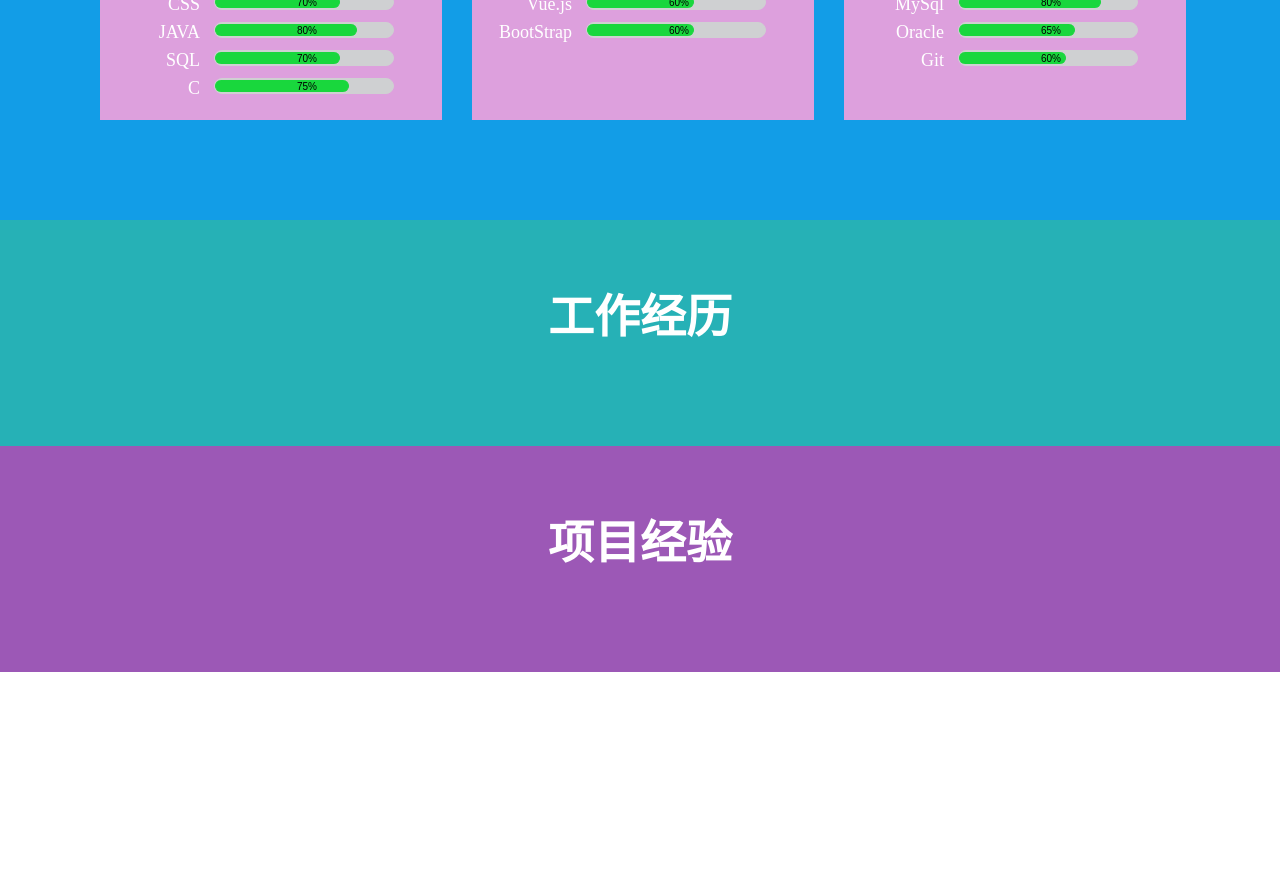
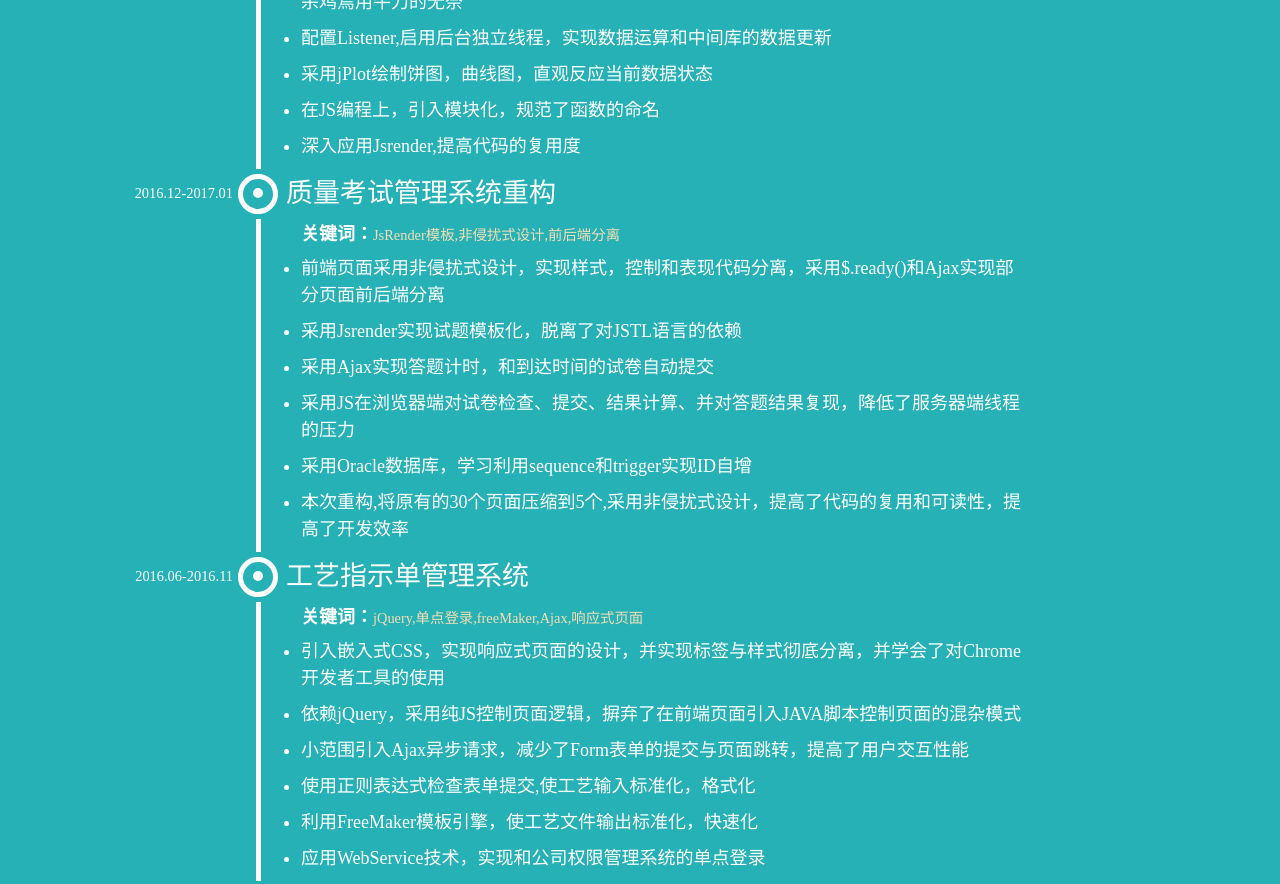
Before and after one commit to closertb/Denzel, a Vue app: page /#/Resume in a window 1280 px wide. Shown: the part 980-1864 px from the top of the page. Before the commit the page ends 1652 px from the top, so only its background shows below. Built offline with nearby package versions, Linux system fonts and the light colour scheme; sample sign-in values are in the browser's storage.

Commit message:
update my resume

```diff
--- a/src/components/MyResume.vue
+++ b/src/components/MyResume.vue
@@ -5,8 +5,8 @@
             <h1>个人简介</h1>
             <div class="info">
                 <ul class="simple">
-                    <li> <span>姓名</span>| 唐波--Denzel</li>
-                    <li> <span>手机</span>| 18628921913</li>
+                    <li> <span>姓名</span>| **--Denzel</li>
+                    <li> <span>手机</span>| 18628921***</li>
                     <li> <span>邮箱</span>| closertb@163.com</li>
                     <li> <span>学历</span>| 本科</li>
                     <li> <span>所在地</span>| 成都</li>
@@ -21,6 +21,72 @@
                     </p>
                 </ul>
             </div>
+            </div>
+        </section>
+          <section id="proj">
+            <h1>项目经验</h1>
+            <div class="space"></div>
+            <div class="skitem">
+                <div class="skborder">
+                    <div class="skdot"></div>
+                </div>
+                <h3>试验状态控制分析系统</h3>
+                <div class="skdate">2017.02-至今</div>
+                <div class="sum"><b>关键词：</b>jQuery插件,zTree,jPlot,SSH2，多线程</div>
+                <ul class="skdetail">
+                    <li>使用jQuery插件中的AutoSuggest,zTree,Tab等插件,丰富了页面表现形式，提升了用户交互</li>
+                    <li>采用SSH2框架实现后端行为、业务和数据操作的代码分离，但也体会到小系统用大框架的杀鸡焉用牛刀的无奈</li>
+                    <li>配置Listener,启用后台独立线程，实现数据运算和中间库的数据更新</li>
+                    <li>采用jPlot绘制饼图，曲线图，直观反应当前数据状态</li>
+                    <li>在JS编程上，引入模块化，规范了函数的命名</li>
+                    <li>深入应用Jsrender,提高代码的复用度</li>
+                </ul>
+            </div>
+              <div class="skitem">
+                <div class="skborder">
+                    <div class="skdot"></div>
+                </div>
+                <h3>质量考试管理系统重构</h3>
+                <div class="skdate">2016.12-2017.01</div>
+                <div class="sum"><b>关键词：</b>JsRender模板,非侵扰式设计,前后端分离</div>
+                <ul class="skdetail">
+                    <li>前端页面采用非侵扰式设计，实现样式，控制和表现代码分离，采用$.ready()和Ajax实现部分页面前后端分离</li>
+                    <li>采用Jsrender实现试题模板化，脱离了对JSTL语言的依赖</li>
+                    <li>采用Ajax实现答题计时，和到达时间的试卷自动提交</li>
+                    <li>采用JS在浏览器端对试卷检查、提交、结果计算、并对答题结果复现，降低了服务器端线程的压力</li>
+                    <li>采用Oracle数据库，学习利用sequence和trigger实现ID自增</li>
+                    <li>本次重构,将原有的30个页面压缩到5个,采用非侵扰式设计，提高了代码的复用和可读性，提高了开发效率</li>
+                </ul>
+            </div>
+             <div class="skitem">
+                <div class="skborder">
+                    <div class="skdot"></div>
+                </div>
+                <h3>工艺指示单管理系统</h3>
+                <div class="skdate">2016.06-2016.11</div>
+                <div class="sum"><b>关键词：</b>jQuery,单点登录,freeMaker,Ajax,响应式页面</div>
+                <ul class="skdetail">
+                    <li>引入嵌入式CSS，实现响应式页面的设计，并实现标签与样式彻底分离，并学会了对Chrome开发者工具的使用</li>
+                    <li>依赖jQuery，采用纯JS控制页面逻辑，摒弃了在前端页面引入JAVA脚本控制页面的混杂模式</li>
+                    <li>小范围引入Ajax异步请求，减少了Form表单的提交与页面跳转，提高了用户交互性能</li>
+                    <li>使用正则表达式检查表单提交,使工艺输入标准化，格式化</li>
+                    <li>利用FreeMaker模板引擎，使工艺文件输出标准化，快速化</li>
+                    <li>应用WebService技术，实现和公司权限管理系统的单点登录</li>
+                </ul>
+            </div>
+             <div class="skitem">
+                <div class="skborder">
+                    <div class="skdot"></div>
+                </div>
+                <h3>质量考试管理系统</h3>
+                <div class="skdate">2015.11-2016.05</div>
+                <div class="sum"><b>关键词：</b>jsp+servlet+JavaBean,JavaScript,JSTL</div>
+                <ul class="skdetail">
+                    <li>依靠Mysql数据库，采用JAVA Web MVC经典模式开发</li>
+                    <li>前台页面逻辑依赖于JAVA脚本与JSTL语法</li>
+                    <li>采用JavaScript对试卷提交前的完整性检查，并定位未答题目</li>
+                    <li>后台解析试题，对试题重新打包发送到前端，实现答题结果复现</li>
+                </ul>
             </div>
         </section>
         <section id="skill">
@@ -40,12 +106,9 @@
                 </ul>
             </div>
         </section>
+
          <section id="exp">
             <h1>工作经历</h1>
-            <div></div>
-        </section>
-         <section id="proj">
-            <h1>项目经验</h1>
             <div></div>
         </section>
       </div>
@@ -107,5 +170,63 @@ export default{
 #skill ul{width:30%;height:240px;margin-left:30px;background: plum;vertical-align: top;}
 #skill h3{margin: 10px 0;}
 #exp{background:#26B1B6;padding:60px 0 100px;}
-            #proj{background:#9C58B6;padding:60px 0 100px;}
+#proj{background:#26B1B6;padding:60px 0 100px;}
+.space{height:40px;width:100%;}
+.skitem {
+    box-sizing: border-box;
+    width:60%;
+    border-left: 5px solid;
+    padding-left: 40px;
+    position: relative;
+    margin-top: 50px;
+}
+.skborder {
+    position: absolute;
+    left: -23px;
+    top: -45px;
+    width: 40px;
+    height: 40px;
+    border: 5px solid white;
+    border-radius: 50%;
+    z-index: 1;
+}
+.skdot {
+    width: 10px;
+    height: 10px;
+    border-radius: 50%;
+    z-index: 10;
+    margin: 9px auto;
+    border: 5px solid white;
+}
+.skitem h3{
+    position: absolute;
+    top:-42px;
+    left:25px;
+    font-family: "Source Sans Pro", sans-serif;
+    font-size: 1.5em;
+    display: inline-block;
+    text-align: left;
+    font-weight: 400;
+    line-height: 1.25;
+    margin: 0 0 0.25em;
+}
+.skdate{
+    position: absolute;
+    left: -208px;
+    top: -34px;
+    text-align:right;
+    min-width: 180px;
+    color: white;
+    font-size: 0.8em;
+}
+.sum{color:wheat;font-size: 0.8em}
+.skdetail{
+    margin-top:10px;
+    padding-top:0;
+    top:3px;
+}
+.skdetail li{
+    list-style-type: disc;
+    line-height: 1.5em;
+    margin-bottom: 0.5em;}
 </style>
```
Also changed, not shown: 2 other files (tests, documents, lock files or other folders). Lines whose indentation alone changed are shown as unchanged.
